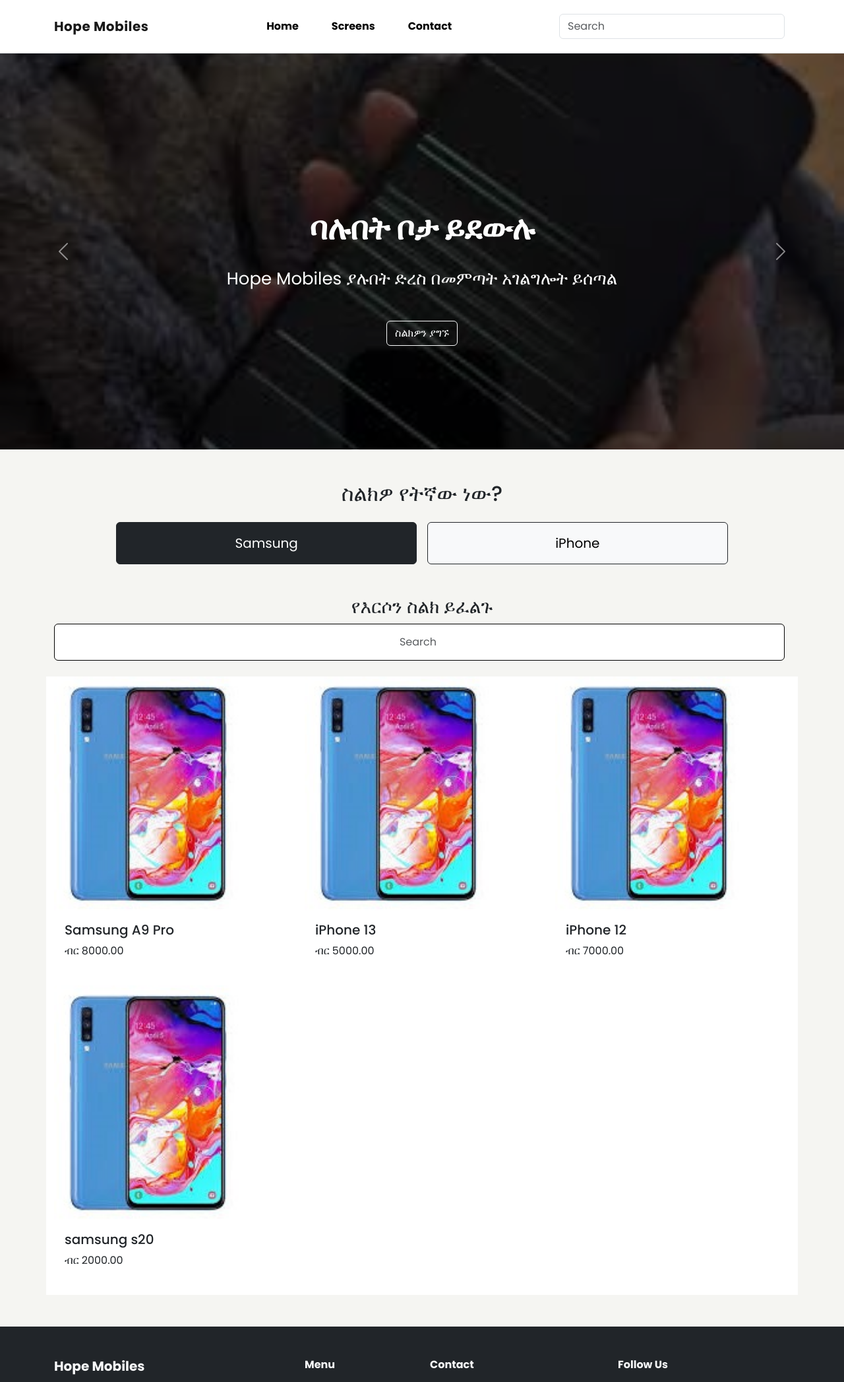
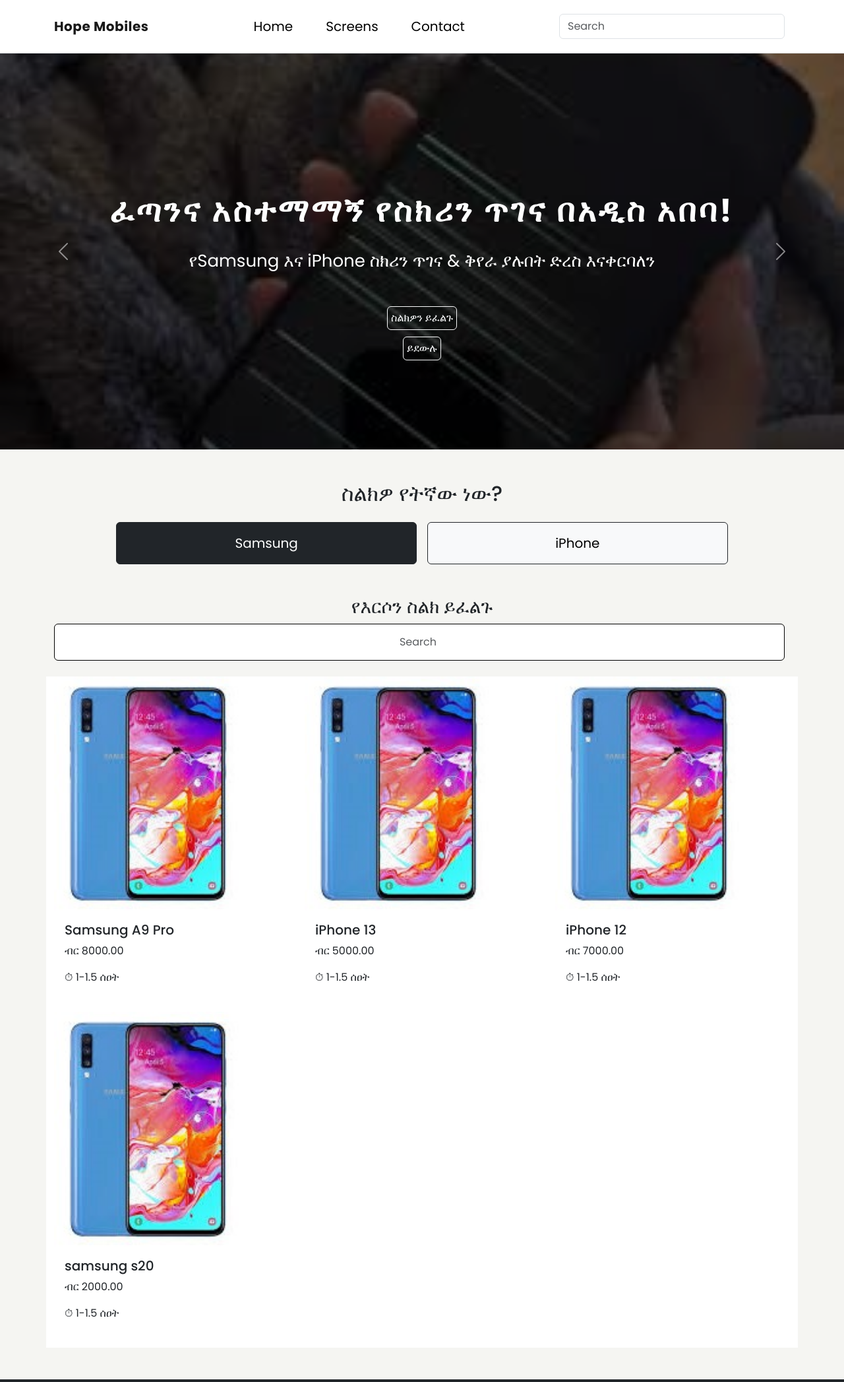
Before and after one commit to Esakmulushewa/HopeMobiles, a Django app: page / in a window 1280 px wide. Shown: the top 2094 px of the page at 66% size. Run offline with Django 4.2, Linux system fonts and the light colour scheme; data comes from the database, SQL or seed files in the repository; some libraries are stand-ins or nearby versions.

Commit message:
spacing fix

```diff
--- a/HopeMobiles/settings.py
+++ b/HopeMobiles/settings.py
@@ -43,7 +43,7 @@
 ]
 
 MIDDLEWARE = [
-    "whitenoise.middleware.WhiteNoiseMiddleware",
+    # "whitenoise.middleware.WhiteNoiseMiddleware",
     'django.middleware.security.SecurityMiddleware',
     'django.contrib.sessions.middleware.SessionMiddleware',
     'django.middleware.common.CommonMiddleware',
@@ -78,7 +78,7 @@
 # https://docs.djangoproject.com/en/4.2/ref/settings/#databases
 
 DATABASES = {
-     'default': {
+'default': {
         'ENGINE': 'django.db.backends.sqlite3',
         'NAME': BASE_DIR / 'db.sqlite3',
     }
--- a/main/static/main/css/styles.css
+++ b/main/static/main/css/styles.css
@@ -9,6 +9,7 @@
 .nav-link {
     color: black !important;
     padding: 0 25px !important;
+    font-size: 20px !important;
 }
 
 .hero-content p {
@@ -19,6 +20,12 @@
 
 .hero-content h1 {
     text-align: center !important;
+    letter-spacing: 4px;
+}
+
+.hero-content a {
+    padding: 5px;
+    margin: 5px;
 }
 
 .home-search input {
@@ -130,6 +137,16 @@
 }
 
 @media (max-width: 600px) {
+
+    .hero-content h1 {
+        font-size: 30px !important;
+
+    }
+
+    .hero-content p {
+        font-size: 20px !important;
+    }
+
     .card {
         justify-content: center !important;
         height: auto !important;
--- a/main/templates/main/base.html
+++ b/main/templates/main/base.html
@@ -42,13 +42,13 @@
         <!-- Center: Nav Links -->
         <ul class="navbar-nav mx-auto mb-2 mb-lg-0">
           <li class="nav-item">
-                        <a class="nav-link fw-bold" href="/">Home</a>
+            <a class="nav-link" href="/">Home</a>
           </li>
           <li class="nav-item">
-                        <a class="nav-link fw-bold" href="{% url 'screens' %}">Screens</a>
+            <a class="nav-link" href="{% url 'screens' %}">Screens</a>
           </li>
           <li class="nav-item">
-                        <a class="nav-link fw-bold" href="#contact">Contact</a>
+            <a class="nav-link" href="#contact">Contact</a>
           </li>
         </ul>
 
@@ -126,13 +126,10 @@
   <script src="https://cdn.jsdelivr.net/npm/bootstrap@5.3.2/dist/js/bootstrap.bundle.min.js"></script>
 </body>
 <script src="https://code.jquery.com/jquery-3.2.1.slim.min.js"
-    integrity="sha384-KJ3o2DKtIkvYIK3UENzmM7KCkRr/rE9/Qpg6aAZGJwFDMVNA/GpGFF93hXpG5KkN"
-    crossorigin="anonymous"></script>
+  integrity="sha384-KJ3o2DKtIkvYIK3UENzmM7KCkRr/rE9/Qpg6aAZGJwFDMVNA/GpGFF93hXpG5KkN" crossorigin="anonymous"></script>
 <script src="https://cdn.jsdelivr.net/npm/popper.js@1.12.9/dist/umd/popper.min.js"
-    integrity="sha384-ApNbgh9B+Y1QKtv3Rn7W3mgPxhU9K/ScQsAP7hUibX39j7fakFPskvXusvfa0b4Q"
-    crossorigin="anonymous"></script>
+  integrity="sha384-ApNbgh9B+Y1QKtv3Rn7W3mgPxhU9K/ScQsAP7hUibX39j7fakFPskvXusvfa0b4Q" crossorigin="anonymous"></script>
 <script src="https://cdn.jsdelivr.net/npm/bootstrap@4.0.0/dist/js/bootstrap.min.js"
-    integrity="sha384-JZR6Spejh4U02d8jOt6vLEHfe/JQGiRRSQQxSfFWpi1MquVdAyjUar5+76PVCmYl"
-    crossorigin="anonymous"></script>
+  integrity="sha384-JZR6Spejh4U02d8jOt6vLEHfe/JQGiRRSQQxSfFWpi1MquVdAyjUar5+76PVCmYl" crossorigin="anonymous"></script>
 
 </html>
--- a/main/templates/main/home.html
+++ b/main/templates/main/home.html
@@ -24,9 +24,11 @@
             style="background-image: url('{% static 'main/img/hero-img1.jpg' %}');">
             <div class="hero-overlay"></div>
             <div class="container hero-content">
-                <h1>ባሉበት ቦታ ይደውሉ</h1>
-                <p>Hope Mobiles ያሉበት ድረስ በመምጣት አገልግሎት ይሰጣል</p>
-                <a href="#homepage-search" class="btn  btn-outline-light">ስልክዎን ያግኙ</a>
+                <h1>ፈጣንና አስተማማኝ የስክሪን ጥገና በአዲስ አበባ!</h1>
+                <p>የSamsung እና iPhone ስክሪን ጥገና & ቅየራ ያሉበት ድረስ እናቀርባለን </p>
+                <a href="#homepage-search" class="btn  btn-outline-light">ስልክዎን ይፈልጉ</a>
+                <a href="#homepage-search" class="btn  btn-outline-light">ይደውሉ</a>
+
             </div>
         </div>
 
@@ -37,6 +39,8 @@
                 <h1>ሁሉም አይነት ስክሪን</h1>
                 <p>ባለሞያዎቻችን በሁሉም አይነት ስክሪን ትገና የተካኑ ናቸው</p>
                 <a href="#homepage-search" class="btn  btn-outline-light">ስልክዎን ያግኙ</a>
+                <a href="#homepage-search" class="btn  btn-outline-light">ይደውሉ</a>
+
             </div>
         </div>
 
@@ -47,6 +51,8 @@
                 <h1>ተመጣጣኝ ዋጋ</h1>
                 <p>ደንበኛን ያማከለ ተመጣጣኝ ክፈያ</p>
                 <a href="#homepage-search" class="btn  btn-outline-light">ስልክዎን ያግኙ</a>
+                <a href="#homepage-search" class="btn  btn-outline-light">ይደውሉ</a>
+
             </div>
         </div>
 
@@ -109,6 +115,7 @@
                     <div class="card-body">
                         <h5 class="card-title">{{ screen.phone_name }}</h5>
                         <p class="card-text">ብር {{ screen.price }}</p>
+                        <p class="card-text">⏱ 1-1.5 ሰዐት</p>
                     </div>
 
                 </div>
--- a/main/templates/main/types.html
+++ b/main/templates/main/types.html
@@ -22,6 +22,7 @@
                         <div class="card-body">
                             <h5 class="card-title">{{ screen.phone_name }}</h5>
                             <p class="card-text">ብር {{ screen.price }}</p>
+                            <p class="card-text">⏱ 1-1.5 ሰዐት</p>
                             <button class="btn btn-dark order-btn">ይዘዙ</button>
                         </div>
 
```
Lines whose indentation alone changed are shown as unchanged.
